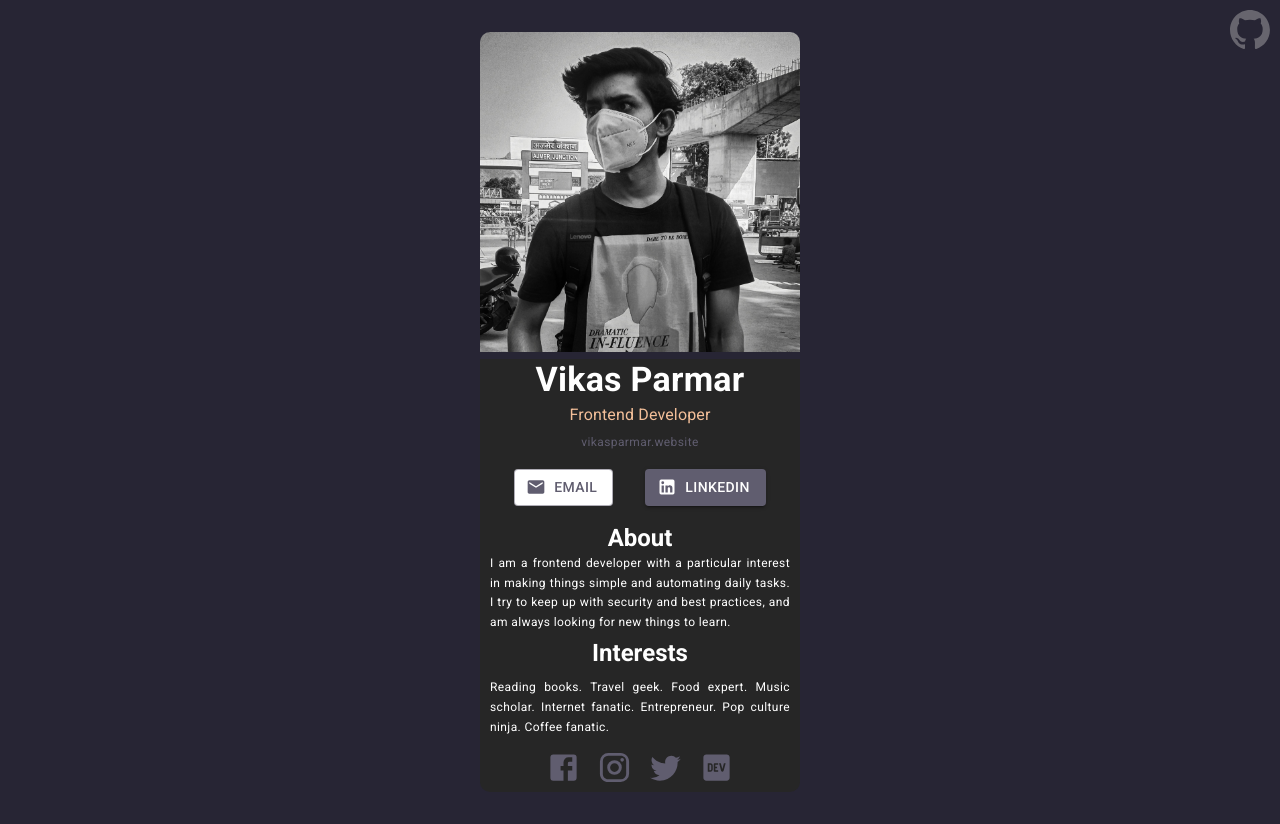
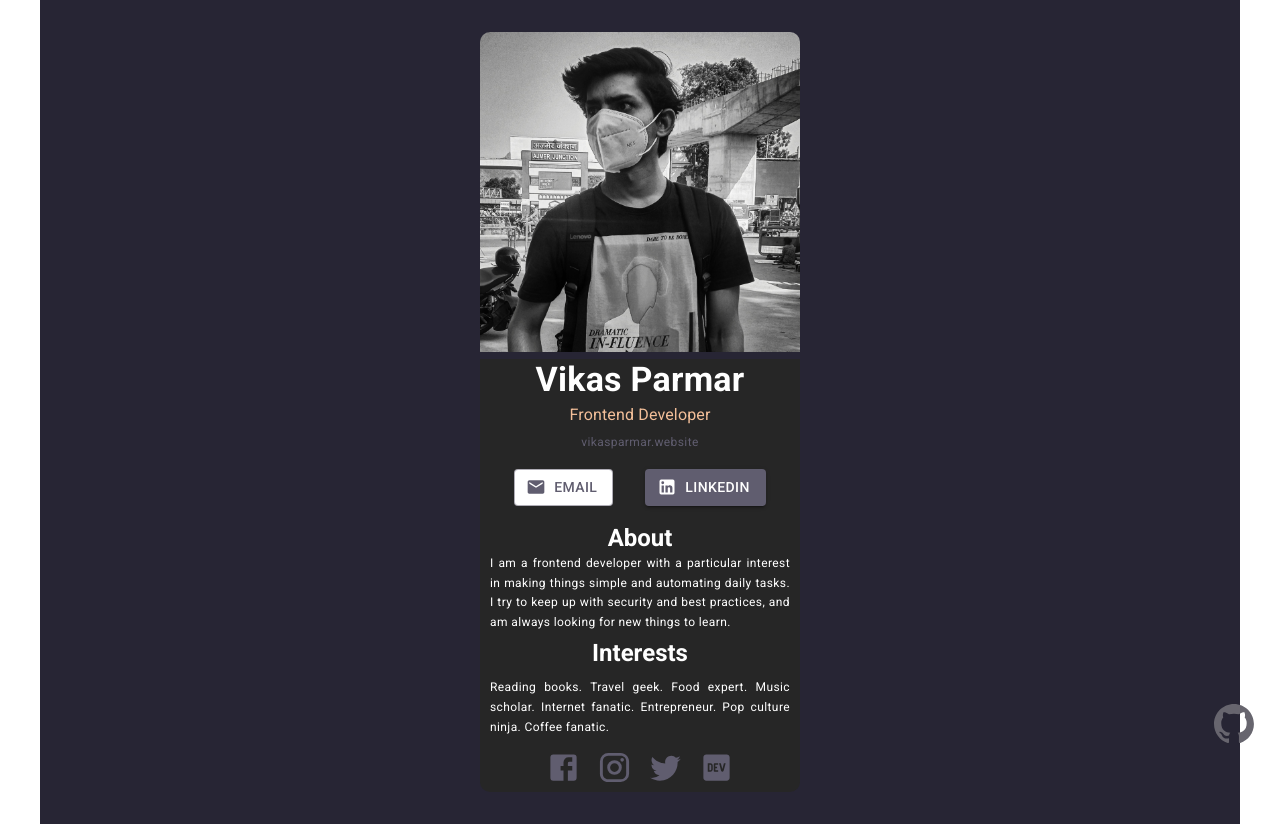
Before and after one commit to vikas-parmar/business-card, a React (Vite) app: page / in a window 1280 px wide. Built offline with nearby package versions, Linux system fonts and the light colour scheme.

Commit message:
Update App.jsx

```diff
--- a/src/App.jsx
+++ b/src/App.jsx
@@ -5,17 +5,19 @@ import Footer from './Components/Footer';
 import github from './Assets/githubLogo.svg'
 
 const bodyStyle = {
+  minHeight: "100vh",
   display: "flex",
   backgroundColor: "secondary.main",
   flexDirection: "column",
   justifyContent: "center",
   alignItems: "center",
 };
-const logoStyle = { position: "fixed", right: "10px", top: "10px" }
+
+const logoStyle = { position: "fixed", right: "2vw", top: "88vh" }
 
 const App = () => {
   return (
-    <Container maxWidth="xl" sx={bodyStyle} >
+    <Container minWidth="xl" sx={bodyStyle} >
       <Header />
       <MainContent />
       <Footer />
```
